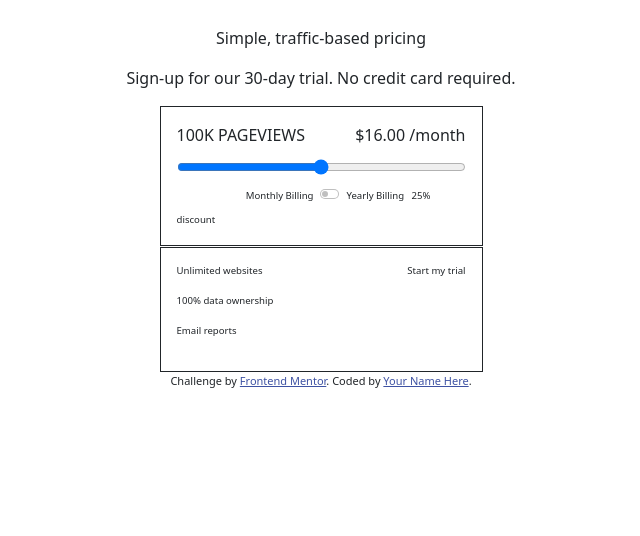
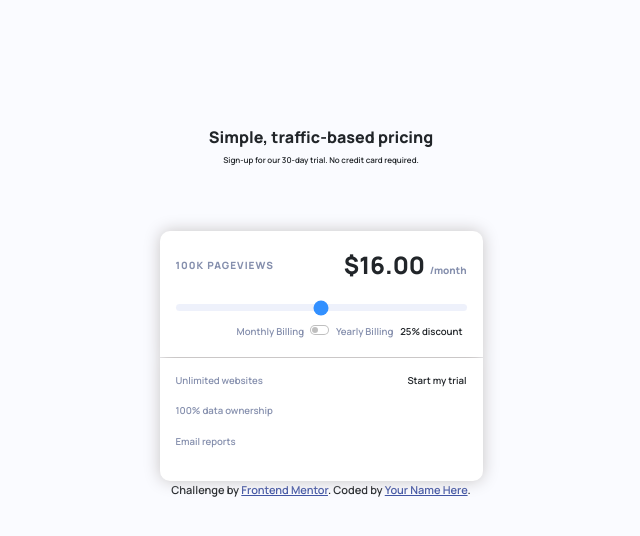
Before and after one commit to ShreyanshIITK20/Interactive-pricing-component, a plain HTML site: page index.html in a window 1280 px wide. Shown: the whole page, without its empty margins (319-959 px from the left). Drawn offline with nearby package versions, Linux system fonts and the light colour scheme.

Commit message:
Outer CSS styles completed

```diff
--- a/app.js
+++ b/app.js
@@ -33,6 +33,7 @@ function slideFunction(val){
     $('.pricing').html(netVal(val).price)
 }
 
+
 function toggle(){
     checked = !checked
     if(checked) $('.pricing').html((($('.pricing').html())*0.75).toFixed(2))
--- a/index.html
+++ b/index.html
@@ -22,23 +22,27 @@
 </head>
 <body>
   <div class="head">
-    <p>Simple, traffic-based pricing</p>
-    <p>Sign-up for our 30-day trial. No credit card required.</p>
+    <p style="font-weight: 800;margin-bottom: 5px;">Simple, traffic-based pricing</p>
+    <p style="font-size: 8px;">Sign-up for our 30-day trial. No credit card required.</p>
   </div>
 
   <div class="box">
-    <div class="box_divs">
-      <div>
-        <span class="left pageviews">
-          <span class="page_val">100K</span> PAGEVIEWS
-        </span>
-        <span class="right payment">
-          $<span class="pricing">16.00</span> /month
-        </span>
-      </div>
-      <div class="sliderbar" style="padding: 10px 0px 0px 0px;">
-        <input id="slider" type="range" id="slider" name="slider"
-         min="1" max="5" value="3" step="1" style="width: 100%;" oninput="slideFunction(this.value)">
+    <div class="box_divs div1">
+      <div class="wrapper">
+
+        <div class="left pageviews">
+          <span class="page_val">100K</span> &nbsp;PAGEVIEWS
+        </div>
+
+        <div class="right payment">
+          $<span class="pricing">16.00</span> <span class="month">/month</span>
+        </div>
+
+        <div class="sliderbar">
+          <input id="slider" type="range" class="sliding" name="slider"
+           min="1" max="5" value="3" step="1" style="width: 100%;" oninput="slideFunction(this.value)">
+        </div>
+
       </div>
       <div class="button">
         <span class="discountbutton">
@@ -55,14 +59,14 @@
 
     </div>
 
-    <div class="box_divs">
+    <div class="box_divs div2">
       <div class="row">
-        <div class="content col-sm-6 left">
+        <div class="content col-md-6 left">
           <p>Unlimited websites</p>
           <p>100% data ownership</p>
           <p>Email reports</p>
         </div>
-        <div class="content col-sm-6 right">
+        <div class="content col-md-6 right">
           Start my trial
         </div>
       </div>
--- a/styles.css
+++ b/styles.css
@@ -1,19 +1,49 @@
+@import url('https://fonts.googleapis.com/css2?family=Manrope:wght@600;800&display=swap');
+
 body{
-    padding: 2% 5% 2% 5%;
+    padding: 10vh 5% 20vh 5%;
+    font-family: 'Manrope';
+    background-color: hsl(230, 100%, 99%);
 }
-.head p{
+.head{
     text-align: center;
+    font-size: 1rem;
+    margin: 45px auto 65px auto;
+    width: 300px;
 }
 
 .box{
     margin: 0px auto 0px auto;
     width: 325px;
+    border-radius: 10px;
+    filter: drop-shadow(0 0 0.5rem rgb(199, 196, 196));
 }
 
 .box_divs{
-    border: 1px solid;
+    background-color:  white;
+    border-radius: 10px;
     padding: 1em;
     margin: 1px;
+
+}
+.div2{
+    border-top-left-radius:0px ;
+    border-top-right-radius: 0px;
+}
+.div1{
+    border-bottom-left-radius: 0px;
+    border-bottom-right-radius: 0px;
+}
+
+.wrapper{
+    display: grid;
+    grid-template-columns: 1fr 1fr;
+}
+
+.sliderbar{
+    padding: 10px 0px 0px 0px;
+    grid-column: 1/3;
+    grid-row: 2;
 }
 
 .box_divs .content{
@@ -29,7 +59,7 @@ body{
     font-size: 0.6rem;
     text-align: center;
     position: relative;
-    padding-inline-start: 24%;
+    padding-inline-start: 21%;
 }
 
 .discountoffer{
@@ -47,3 +77,50 @@ body{
 .toggle_switch input{
     float: none;
 }
+
+.pageviews,.discountbutton,.div2 .left{
+    color: hsl(225, 20%, 60%);
+}
+.pageviews{
+    font-size: 10px;
+    font-weight: 800;
+    display: flex;
+    align-items:center;
+    letter-spacing: 1px;
+}
+.payment{
+    font-size: 1.5rem;
+    font-weight: 800;
+}
+.month{
+    color: hsl(225, 20%, 60%);
+    font-size: 10px;
+}
+.sliding{
+    -webkit-appearance: none;
+    width: 100%;
+    height: 7px;
+    background: hsl(224, 65%, 95%);
+    border-radius: 15px;
+    outline: none;
+    opacity: 0.8;
+}
+
+@media only screen and (max-width:720px) {
+    .box_divs .content,.wrapper div{
+        text-align: center;
+    }
+
+    .wrapper{
+        display: grid;
+        grid-template-rows: 1fr 1fr 1fr;
+        grid-template-columns: 1fr;
+    }
+    .sliderbar{
+        grid-row: 2;
+        padding-bottom: 10px;
+    }
+    .payment{
+        grid-row: 3;
+    }
+}
```
Also changed, not shown: 1 other file.
